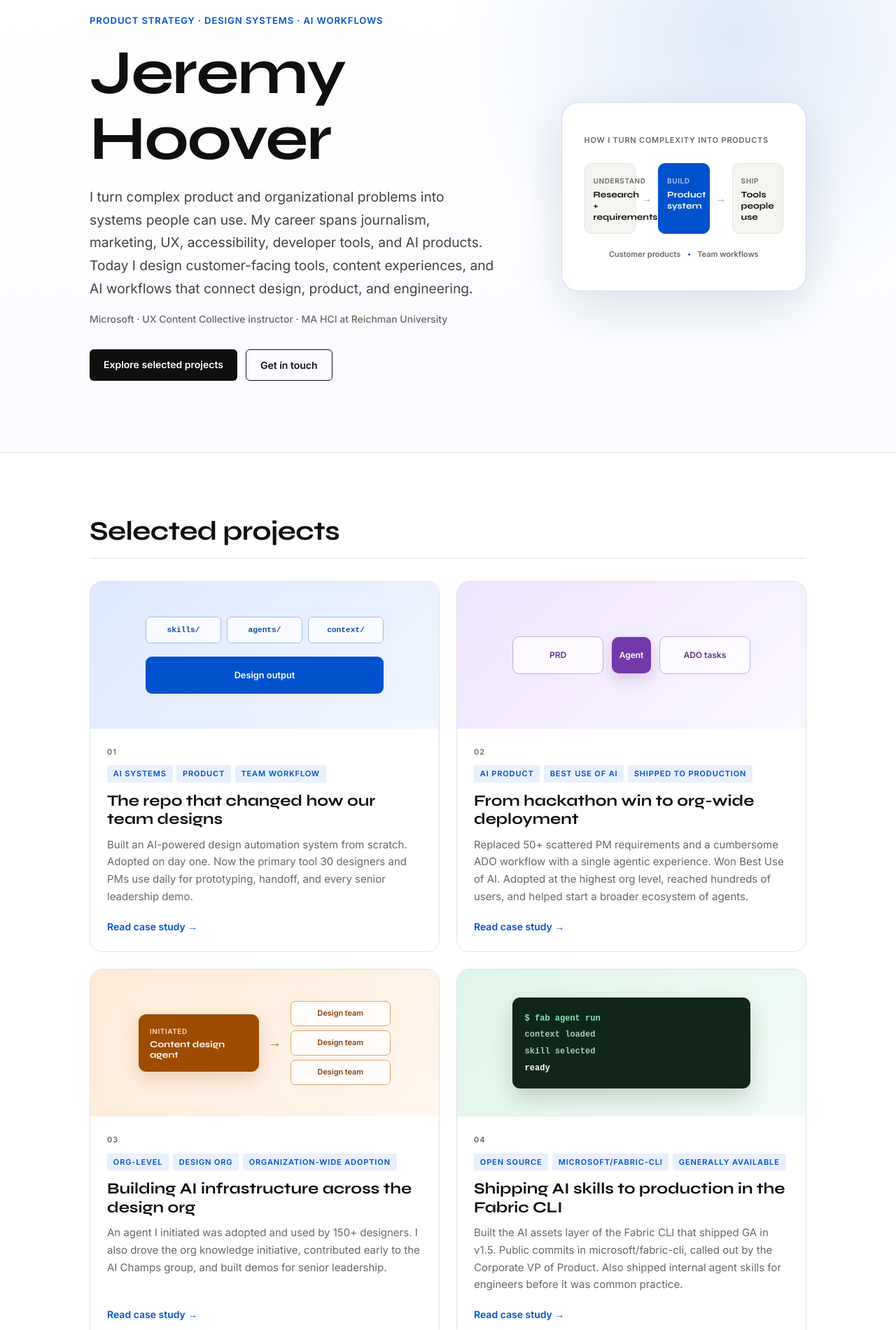
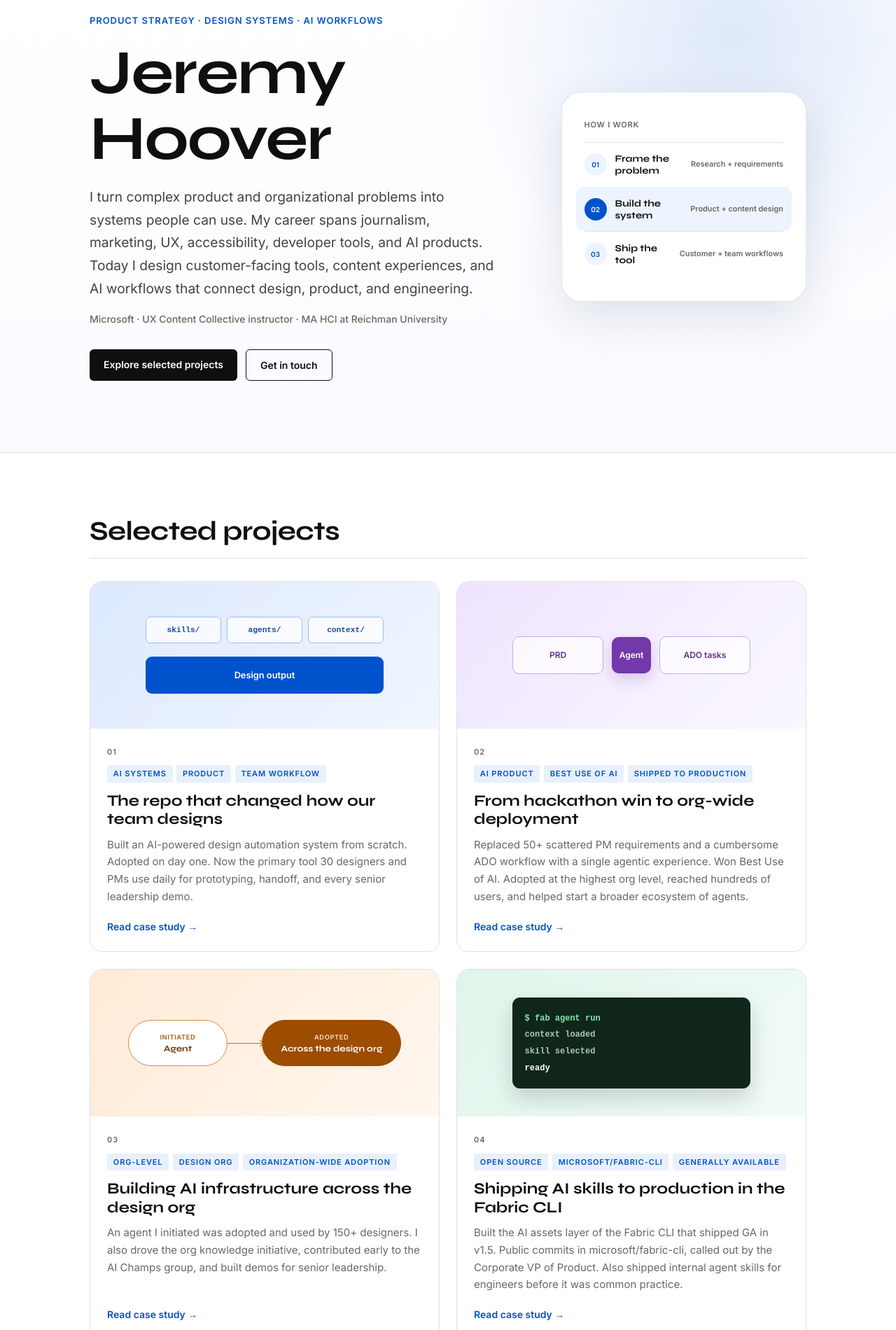
Before and after one commit to jeremydhoover-blip/portfolio, an Astro site: page /portfolio/ in a window 1280 px wide. Shown: the part 140-2040 px from the top of the page at 70% size. Built offline with nearby package versions, Linux system fonts and the light colour scheme; Astro itself is replaced by a stand-in of ours.

Commit message:
Refine portfolio visuals and recognition

```diff
--- a/src/pages/about.astro
+++ b/src/pages/about.astro
@@ -37,9 +37,9 @@ const base = import.meta.env.BASE_URL;
           Interaction at Reichman University.
         </p>
         <p>
-          I'm part of the Content Design Leaders Upstream group, led by Kate Agena, PhD,
-          VP of Content Design at SAP. This keeps me connected to where the broader field
-          is heading.
+          I'm part of <a href="https://www.contentdesignleaders.com/upstream" target="_blank" rel="noopener">Content Design Leaders Upstream</a>,
+          an invite-only workgroup shaping what UX content becomes in an AI-driven world.
+          We compare active fieldwork and build frameworks the broader field can use.
         </p>
 
         <hr class="divider" />
--- a/src/pages/index.astro
+++ b/src/pages/index.astro
@@ -22,24 +22,12 @@ const base = import.meta.env.BASE_URL;
           </div>
         </div>
         <div class="hero-system" aria-hidden="true">
-          <div class="hero-system__label">How I turn complexity into products</div>
-          <div class="hero-system__pipeline">
-            <div class="hero-system__step">
-              <span>Understand</span>
-              <strong>Research + requirements</strong>
-            </div>
-            <span class="hero-system__arrow">&#8594;</span>
-            <div class="hero-system__step hero-system__step--core">
-              <span>Build</span>
-              <strong>Product system</strong>
-            </div>
-            <span class="hero-system__arrow">&#8594;</span>
-            <div class="hero-system__step">
-              <span>Ship</span>
-              <strong>Tools people use</strong>
-            </div>
+          <div class="hero-system__label">How I work</div>
+          <div class="hero-system__steps">
+            <div class="hero-system__step"><span>01</span><strong>Frame the problem</strong><small>Research + requirements</small></div>
+            <div class="hero-system__step hero-system__step--core"><span>02</span><strong>Build the system</strong><small>Product + content design</small></div>
+            <div class="hero-system__step"><span>03</span><strong>Ship the tool</strong><small>Customer + team workflows</small></div>
           </div>
-          <div class="hero-system__scope">Customer products <span></span> Team workflows</div>
         </div>
       </div>
     </div>
@@ -99,9 +87,9 @@ const base = import.meta.env.BASE_URL;
         <a href={`${base}/work/org-ai-initiatives`} class="project project--orange">
           <div class="project__visual" aria-hidden="true">
             <div class="visual-adoption">
-              <div class="visual-adoption__agent"><small>Initiated</small><strong>Content design agent</strong></div>
-              <span class="visual-adoption__arrow">&#8594;</span>
-              <div class="visual-adoption__teams"><span>Design team</span><span>Design team</span><span>Design team</span></div>
+              <div class="visual-adoption__point"><small>Initiated</small><strong>Agent</strong></div>
+              <span class="visual-adoption__line"></span>
+              <div class="visual-adoption__point visual-adoption__point--end"><small>Adopted</small><strong>Across the design org</strong></div>
             </div>
           </div>
           <div class="project__body">
@@ -208,7 +196,6 @@ const base = import.meta.env.BASE_URL;
             <li>
               <strong>Metropolitan State University of Denver</strong>
               <span>BA, History · Minor in Journalism · 2006 to 2011</span>
-              <em>Helen Verba Award, Society of Professional Journalists</em>
             </li>
           </ul>
         </div>
@@ -221,12 +208,24 @@ const base = import.meta.env.BASE_URL;
               <span>Microsoft hackathon winner</span>
             </li>
             <li>
-              <strong>Wix hackathon winner</strong>
+              <strong>Hackathon winner</strong>
               <span>Wix.com</span>
             </li>
             <li>
-              <strong>Content Design Leaders Upstream</strong>
-              <span>Member of the leadership group led by Kate Agena, PhD, VP of Content Design at SAP</span>
+              <strong>Helen Verba Award</strong>
+              <span>Society of Professional Journalists, Metropolitan State University of Denver</span>
+            </li>
+            <li>
+              <strong><a href="https://www.contentdesignleaders.com/upstream" target="_blank" rel="noopener">Content Design Leaders Upstream &#8599;</a></strong>
+              <span>Invite-only workgroup shaping what UX content becomes in an AI-driven world</span>
+            </li>
+            <li>
+              <strong>Top of the Rockies Contest, First Place</strong>
+              <span>Online law and order feature writing</span>
+            </li>
+            <li>
+              <strong>Top of the Rockies Contest, First Place</strong>
+              <span>Health investigative and enterprise reporting</span>
             </li>
           </ul>
         </div>
@@ -365,10 +364,10 @@ const base = import.meta.env.BASE_URL;
   }
   .hero__actions { display: flex; gap: 0.75rem; flex-wrap: wrap; }
   .hero-system {
-    min-height: 270px;
+    min-height: 300px;
     padding: clamp(1.5rem, 3vw, 2rem);
-    border: 1px solid rgba(0, 82, 204, 0.18);
-    border-radius: 24px;
+    border: 1px solid rgba(0, 82, 204, 0.14);
+    border-radius: 28px;
     background: #fff;
     box-shadow: 0 24px 70px rgba(12, 38, 78, 0.12);
     display: flex;
@@ -381,67 +380,52 @@ const base = import.meta.env.BASE_URL;
     letter-spacing: 0.07em;
     text-transform: uppercase;
     color: var(--muted);
-    margin-bottom: 1.5rem;
+    margin-bottom: 1rem;
   }
-  .hero-system__pipeline {
+  .hero-system__steps { display: flex; flex-direction: column; }
+  .hero-system__step {
     display: grid;
-    grid-template-columns: 1fr auto 1fr auto 1fr;
-    align-items: stretch;
-    gap: 0.5rem;
-  }
-  .hero-system__step {
+    grid-template-columns: 2rem minmax(0, 1fr) auto;
+    align-items: center;
+    gap: 0.75rem;
     min-width: 0;
-    padding: 1rem 0.75rem;
-    border: 1px solid var(--border);
-    border-radius: 10px;
-    background: var(--bg-subtle);
+    padding: 0.9rem 0;
+    border-top: 1px solid var(--border);
   }
   .hero-system__step span {
-    display: block;
-    margin-bottom: 0.25rem;
-    color: var(--muted);
+    display: grid;
+    place-items: center;
+    width: 2rem;
+    height: 2rem;
+    border-radius: 50%;
+    background: #edf3ff;
+    color: var(--accent);
     font-size: 0.625rem;
     font-weight: 700;
-    letter-spacing: 0.06em;
-    text-transform: uppercase;
   }
   .hero-system__step strong {
-    display: block;
     font-family: var(--f-heading);
-    font-size: 0.78rem;
+    font-size: 0.85rem;
     line-height: 1.25;
   }
+  .hero-system__step small { color: var(--muted); font-size: 0.68rem; font-weight: 600; text-align: right; }
   .hero-system__step--core {
-    border-color: var(--accent);
-    background: var(--accent);
-    color: #fff;
+    margin-inline: -0.75rem;
+    padding-inline: 0.75rem;
+    border-top-color: transparent;
+    border-radius: 12px;
+    background: #edf3ff;
+    color: var(--text);
   }
-  .hero-system__step--core span { color: rgba(255,255,255,0.7); }
-  .hero-system__arrow { align-self: center; color: #8fa6c8; font-size: 1rem; }
-  .hero-system__scope {
-    display: flex;
-    align-items: center;
-    justify-content: center;
-    gap: 0.65rem;
-    margin-top: 1.25rem;
-    color: var(--muted);
-    font-size: 0.6875rem;
-    font-weight: 600;
-  }
-  .hero-system__scope span {
-    width: 3px;
-    height: 3px;
-    border-radius: 50%;
-    background: var(--accent);
-  }
+  .hero-system__step--core span { background: var(--accent); color: #fff; }
   @media (max-width: 900px) {
     .hero__grid { grid-template-columns: 1fr; }
     .hero-system { min-height: 260px; max-width: 680px; }
   }
   @media (max-width: 480px) {
     .hero-system { min-height: auto; border-radius: 16px; }
-    .hero-system__pipeline { grid-template-columns: 1fr; }
-    .hero-system__arrow { transform: rotate(90deg); justify-self: center; }
+    .hero-system__step { grid-template-columns: 2rem minmax(0, 1fr); }
+    .hero-system__step small { grid-column: 2; text-align: left; }
   }
 
   /* ─ SECTION HEADER ─ */
@@ -552,24 +536,26 @@ const base = import.meta.env.BASE_URL;
   .visual-agent__input, .visual-agent__output { background: rgba(255,255,255,0.75); border: 1px solid #c8aae9; color: #60318f; }
   .visual-agent__agent { background: #7339aa; color: #fff; box-shadow: 0 8px 20px rgba(115,57,170,0.22); }
   .visual-adoption {
-    width: min(100%, 360px);
+    width: min(100%, 390px);
     display: grid;
-    grid-template-columns: 1.2fr auto 1fr;
+    grid-template-columns: 1fr minmax(42px, 0.35fr) 1.4fr;
     align-items: center;
-    gap: 0.8rem;
+    gap: 0;
   }
-  .visual-adoption__agent {
-    padding: 1rem;
-    border-radius: 11px;
-    background: #9d4c00;
-    color: #fff;
-    box-shadow: 0 10px 24px rgba(157,76,0,0.2);
+  .visual-adoption__point {
+    padding: 1rem 1.1rem;
+    border: 1px solid #d88a42;
+    border-radius: 999px;
+    background: #fff;
+    color: #713707;
+    text-align: center;
   }
-  .visual-adoption__agent small { display: block; margin-bottom: 0.2rem; color: #ffe0bf; font-size: 0.62rem; font-weight: 700; text-transform: uppercase; letter-spacing: 0.06em; }
-  .visual-adoption__agent strong { display: block; font-family: var(--f-heading); font-size: 0.8rem; line-height: 1.2; }
-  .visual-adoption__arrow { color: #bd6e25; font-size: 1.2rem; }
-  .visual-adoption__teams { display: flex; flex-direction: column; gap: 0.4rem; }
-  .visual-adoption__teams span { padding: 0.5rem; border: 1px solid #dda467; border-radius: 7px; background: rgba(255,255,255,0.8); color: #85400a; font-size: 0.68rem; font-weight: 700; text-align: center; }
+  .visual-adoption__point--end { background: #9d4c00; color: #fff; border-color: #9d4c00; }
+  .visual-adoption__point small { display: block; margin-bottom: 0.15rem; color: #a65b1b; font-size: 0.58rem; font-weight: 800; letter-spacing: 0.07em; text-transform: uppercase; }
+  .visual-adoption__point--end small { color: #ffe0bf; }
+  .visual-adoption__point strong { display: block; font-family: var(--f-heading); font-size: 0.78rem; line-height: 1.2; }
+  .visual-adoption__line { height: 1px; background: #bd6e25; position: relative; }
+  .visual-adoption__line::after { content: ''; position: absolute; top: -3px; right: -1px; width: 7px; height: 7px; border-top: 1px solid #bd6e25; border-right: 1px solid #bd6e25; transform: rotate(45deg); }
   .visual-cli {
     width: min(100%, 340px);
     padding: 1.1rem;
@@ -589,23 +575,29 @@ const base = import.meta.env.BASE_URL;
 
   /* ─ EXPERIENCE ─ */
   .experience {
-    padding-block: clamp(2.5rem, 5vw, 4.5rem);
-    background: var(--bg-subtle);
-    border-top: 1px solid var(--border);
-    border-bottom: 1px solid var(--border);
+    position: relative;
+    z-index: 2;
+    margin-top: -1.5rem;
+    padding-block: clamp(4rem, 7vw, 6rem);
+    border-radius: 36px 36px 0 0;
+    background: #111a2d;
+    color: #fff;
   }
+  .experience .section-header { border-color: rgba(255,255,255,0.18); }
+  .experience .section-header__link, .experience .exp__period, .experience .exp__desc { color: rgba(255,255,255,0.64); }
+  .experience .section-header__link:hover { color: #fff; }
   .exp__list { display: flex; flex-direction: column; margin-top: 2rem; }
   .exp__item {
     display: grid;
     grid-template-columns: 200px 1fr;
     gap: 2rem;
     padding-block: 1.75rem;
-    border-bottom: 1px solid var(--border);
+    border-bottom: 1px solid rgba(255,255,255,0.14);
   }
   .exp__item:last-child { border-bottom: none; }
   .exp__company { font-weight: 600; font-size: 0.9375rem; margin-bottom: 0.2rem; max-width: none; }
   .exp__period { font-size: 0.8125rem; color: var(--muted); max-width: none; }
-  .exp__title { font-weight: 600; font-size: 0.9375rem; color: var(--text); margin-bottom: 0.4rem; max-width: none; }
+  .exp__title { font-weight: 600; font-size: 0.9375rem; color: #fff; margin-bottom: 0.4rem; max-width: none; }
   .exp__desc { font-size: 0.9rem; color: var(--muted); line-height: 1.6; }
   @media (max-width: 600px) {
     .exp__item { grid-template-columns: 1fr; gap: 0.5rem; }
@@ -613,12 +605,15 @@ const base = import.meta.env.BASE_URL;
 
   /* ─ CREDENTIALS ─ */
   .credentials {
-    padding-block: clamp(3.5rem, 7vw, 6rem);
-    border-bottom: 1px solid var(--border);
-    background: #fff;
+    position: relative;
+    z-index: 3;
+    margin-top: -1.5rem;
+    padding-block: clamp(4rem, 7vw, 6rem);
+    border-radius: 36px 36px 0 0;
+    background: #f4efe5;
   }
   .credentials__header { margin-bottom: 2rem; }
-  .cred__grid { display: grid; grid-template-columns: repeat(2, 1fr); gap: 1.5rem; }
+  .cred__grid { display: grid; grid-template-columns: minmax(0, 0.8fr) minmax(0, 1.2fr); gap: 1.5rem; align-items: start; }
   .cred__block { padding: clamp(1.5rem, 3vw, 2.25rem); border: 1px solid var(--border); border-radius: 18px; }
   .cred__block--education { background: #eef4ff; border-color: #d5e3fc; }
   .cred__block--recognition { background: #fff4e9; border-color: #f4dcc4; }
@@ -626,14 +621,18 @@ const base = import.meta.env.BASE_URL;
   .cred__title > span { display: grid; place-items: center; width: 2rem; height: 2rem; border-radius: 50%; background: #fff; color: var(--muted); font-size: 0.65rem; font-weight: 700; }
   .cred__block h3 { font-size: 1.15rem; font-weight: 700; color: var(--text); }
   .cred__list { list-style: none; display: flex; flex-direction: column; gap: 0; }
+  .cred__block--recognition .cred__list { display: grid; grid-template-columns: 1fr 1fr; column-gap: 1.5rem; }
   .cred__list li { display: flex; flex-direction: column; gap: 0.2rem; padding-block: 1rem; border-top: 1px solid rgba(15,15,14,0.1); }
   .cred__list strong { font-size: 0.9375rem; font-weight: 600; color: var(--text); }
   .cred__list span { font-size: 0.8125rem; color: var(--muted); max-width: none; }
   .cred__list em { width: fit-content; margin-top: 0.35rem; padding: 0.2rem 0.5rem; border-radius: 999px; background: rgba(255,255,255,0.8); color: #174b9f; font-size: 0.7rem; font-style: normal; font-weight: 700; }
-  @media (max-width: 700px) { .cred__grid { grid-template-columns: 1fr; gap: 2rem; } }
+  @media (max-width: 700px) {
+    .cred__grid { grid-template-columns: 1fr; gap: 2rem; }
+    .cred__block--recognition .cred__list { grid-template-columns: 1fr; }
+  }
 
   /* ─ HOOVER CONTENT SYSTEM ─ */
-  .hcs { padding-block: clamp(3.5rem, 7vw, 6rem); background: #f2efe8; border-bottom: 1px solid var(--border); }
+  .hcs { position: relative; z-index: 4; margin-top: -1.5rem; padding-block: clamp(4rem, 7vw, 6rem); border-radius: 36px 36px 0 0; background: #e7e1d5; }
   .hcs__panel {
     display: grid;
     grid-template-columns: minmax(0, 0.9fr) minmax(360px, 1.1fr);
@@ -670,7 +669,7 @@ const base = import.meta.env.BASE_URL;
   }
 
   /* ─ WRITING ─ */
-  .writing { padding-block: clamp(3.5rem, 7vw, 6rem); background: #f7f8fb; }
+  .writing { position: relative; z-index: 5; margin-top: -1.5rem; padding-block: clamp(4rem, 7vw, 6rem); border-radius: 36px 36px 0 0; background: #eef2fb; }
   .writing .section-header { margin-bottom: 1.25rem; }
   .writing__intro { margin-bottom: 2rem; color: var(--muted); font-size: 0.95rem; }
   .writing__cols { display: grid; grid-template-columns: repeat(3, 1fr); gap: 1.25rem; align-items: start; }
@@ -696,6 +695,10 @@ const base = import.meta.env.BASE_URL;
 
   /* ─ CONTACT ─ */
   .contact {
+    position: relative;
+    z-index: 6;
+    margin-top: -1.5rem;
+    border-radius: 36px 36px 0 0;
     background: var(--text);
     padding-block: clamp(3rem, 6vw, 5rem);
   }
```
Also changed, not shown: .github/copilot-instructions.md, 1 other file.
